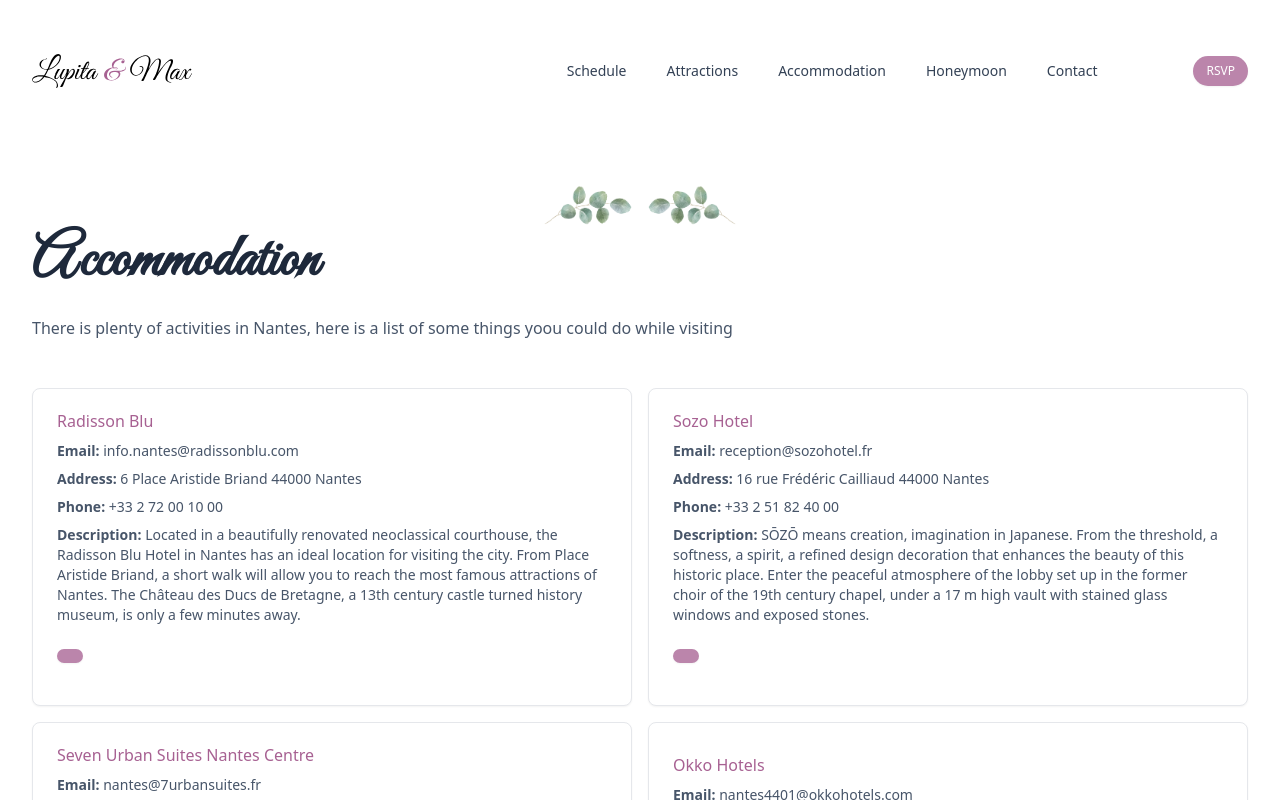
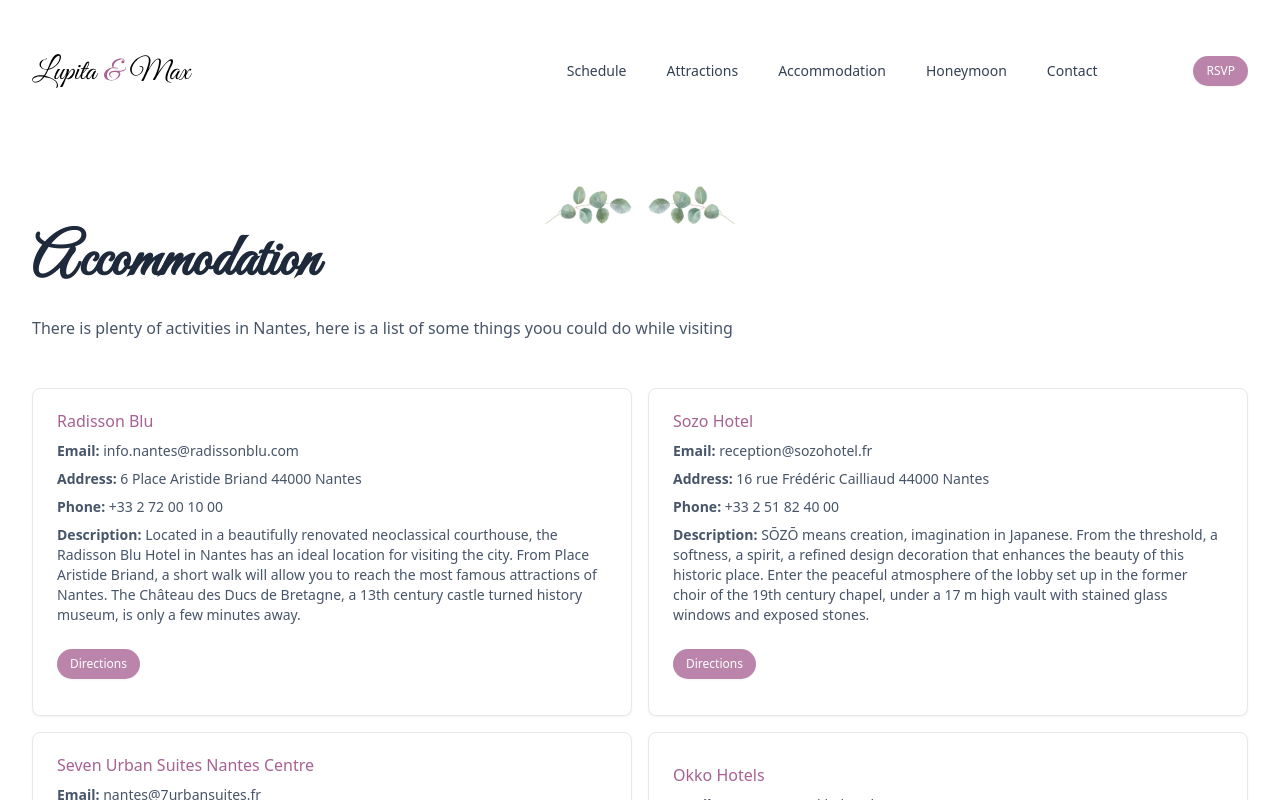
Before and after one commit to CarolinaCobo/lupita-and-max-wedding, a Next.js app: page /accommodation in a window 1280 px wide. Shown: the top 800 px of the page. Built offline with nearby package versions, Linux system fonts and the light colour scheme.

Commit message:
Fix build error

```diff
--- a/pages/accommodation.tsx
+++ b/pages/accommodation.tsx
@@ -110,12 +110,7 @@ export default function Acommodation() {
                   <span className="font-bold ">Description: </span>
                   {place.description}
                 </p>
-                <Button
-                  href={place.direction}
-                  className=" bg-bouquet-500 my-4 text-white"
-                >
-                  Directions
-                </Button>
+                <Button href={place.direction} name="Directions" />
               </div>
             </div>
           ))}
```
